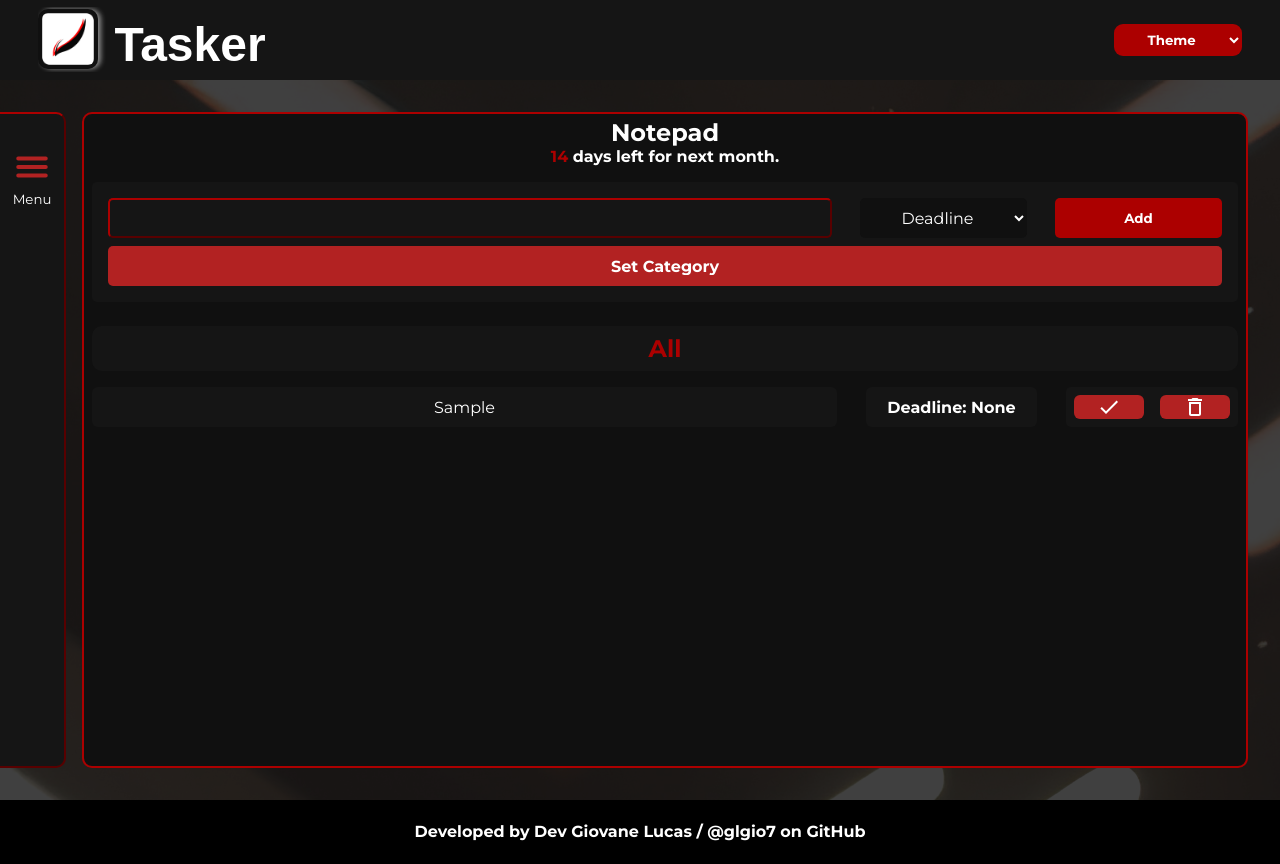
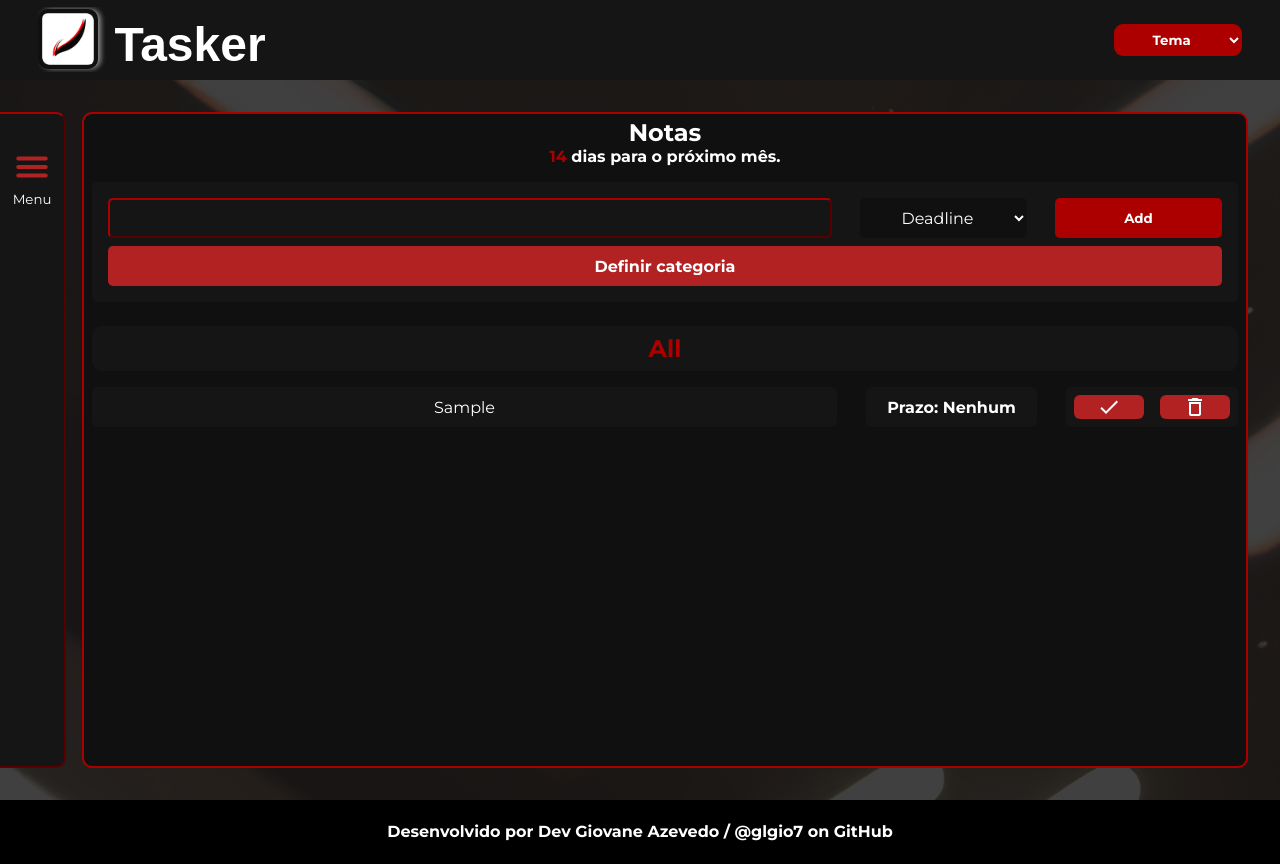
Before and after one commit to glgio7/Tasker, a React (Create React App) app: page /notepad in a window 1280 px wide. Both pictures are taken after typing "Sample" into the empty fields and a click on the button "Add". Built offline with nearby package versions, Linux system fonts and the light colour scheme; a web font is replaced by a local one.

Commit message:
feat: translating UI for PR-BR

```diff
--- a/public/index.html
+++ b/public/index.html
@@ -1,17 +1,18 @@
 <!DOCTYPE html>
-<html lang="en-us">
+<html lang="pt-br">
 
 <head>
   <meta charset="utf-8" />
   <link rel="icon" href="%PUBLIC_URL%/img/favicon.png" />
   <meta name="viewport" content="width=device-width, initial-scale=1" />
   <meta name="theme-color" content="#000000" />
-  <meta name="description" content="The best online task manager" />
+  <meta name="description"
+    content="O melhor gerenciador de tarefas pessoais, com ferramentas uteis para se organizar da melhor maneira possivel." />
   <link rel="preconnect" href="https://fonts.googleapis.com">
   <link rel="preconnect" href="https://fonts.gstatic.com" crossorigin>
   <link href="https://fonts.googleapis.com/css2?family=Pattaya&family=Montserrat:wght@400;700&display=swap"
     rel="stylesheet">
-  <title>TaskerApp</title>
+  <title>Tasker App</title>
 </head>
 
 <body>
--- a/src/components/Footer/index.js
+++ b/src/components/Footer/index.js
@@ -4,7 +4,7 @@ const Footer = () => {
 	return (
 		<>
 			<StyledFooter>
-				<p>Developed by Dev Giovane Lucas / @glgio7 on GitHub </p>
+				<p>Desenvolvido por Dev Giovane Azevedo / @glgio7 on GitHub </p>
 			</StyledFooter>
 		</>
 	);
--- a/src/components/Header/index.js
+++ b/src/components/Header/index.js
@@ -21,7 +21,7 @@ export default function Header({ setColor }) {
 					);
 				}}
 			>
-				<option value="">Theme</option>
+				<option value="">Tema</option>
 				<option value="default">Original</option>
 				<option value="darkModeOrange">Dark Mode Orange</option>
 				<option value="darkModeBlue">Dark Mode Blue</option>
--- a/src/components/TaskItem/index.js
+++ b/src/components/TaskItem/index.js
@@ -7,8 +7,8 @@ const TaskItem = ({ task, setDone, remove }) => {
 			<p>{task.task}</p>
 			<span>
 				{task.checked
-					? "Done"
-					: `Deadline: ${task.deadline ? task.deadline : "None"}`}
+					? "Feito"
+					: `Prazo: ${task.deadline ? task.deadline : "Nenhum"}`}
 			</span>
 			<div className="edit-box">
 				<button onClick={() => setDone(task.id, task.checked)}>
--- a/src/components/Toolbar/index.js
+++ b/src/components/Toolbar/index.js
@@ -47,13 +47,13 @@ export const Toolbar = ({ toggleWeather, clearList }) => {
 					<span>Menu</span>
 				</button>
 				<button className="options-button" onClick={() => setToolsOpen(true)}>
-					Tools
+					Ferramentas
 				</button>
 				<button
 					className="options-button"
 					onClick={() => setCategoriesOpen(true)}
 				>
-					Categories
+					Categorias
 				</button>
 
 				<div
--- a/src/pages/Note/index.js
+++ b/src/pages/Note/index.js
@@ -33,10 +33,10 @@ const Note = () => {
 		<>
 			<Toolbar toggleWeather={toggleWeather} clearList={clearList} />
 			<Notepad onLoad={() => window.scrollTo(0, 0)}>
-				<h2>Notepad</h2>
+				<h2>Notas</h2>
 				<h4>
-					<span>{remainingDays}</span> {remainingDays === 1 ? "day" : "days"}{" "}
-					left for next month.
+					<span>{remainingDays}</span> {remainingDays === 1 ? "dia" : "dias"}{" "}
+					para o próximo mês.
 				</h4>
 				<CreateTask>
 					<input
@@ -50,11 +50,11 @@ const Note = () => {
 						onChange={(e) => setDeadline(e.target.value)}
 					>
 						<option value="">Deadline</option>
-						<option>1 day</option>
-						<option>2 days</option>
-						<option>3 days</option>
-						<option>4 days</option>
-						<option>5 days</option>
+						<option>1 dia</option>
+						<option>2 dias</option>
+						<option>3 dias</option>
+						<option>4 dias</option>
+						<option>5 dias</option>
 					</select>
 					<button onClick={addTask}>Add</button>
 
@@ -63,8 +63,8 @@ const Note = () => {
 						value={category}
 						onChange={(e) => setCategory(e.target.value)}
 					>
-						<option value={"All"}>Set Category</option>
-						<option value={"All"}>None</option>
+						<option value={"All"}>Definir categoria</option>
+						<option value={"All"}>Geral</option>
 						<option>Daily</option>
 						<option>Leisure</option>
 						<option>Personal</option>
@@ -97,7 +97,7 @@ const Note = () => {
 					className={weather ? "close-iframe active" : "close-iframe"}
 					onClick={toggleWeather}
 				>
-					Voltar para Notepad
+					Voltar para Notas
 				</button>
 			</Notepad>
 		</>
```
